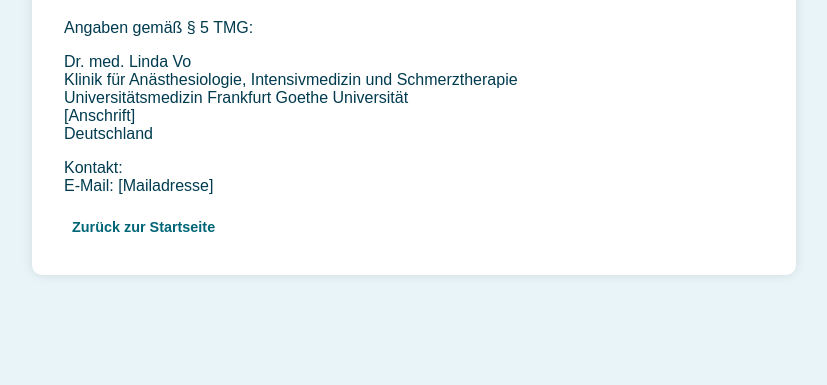
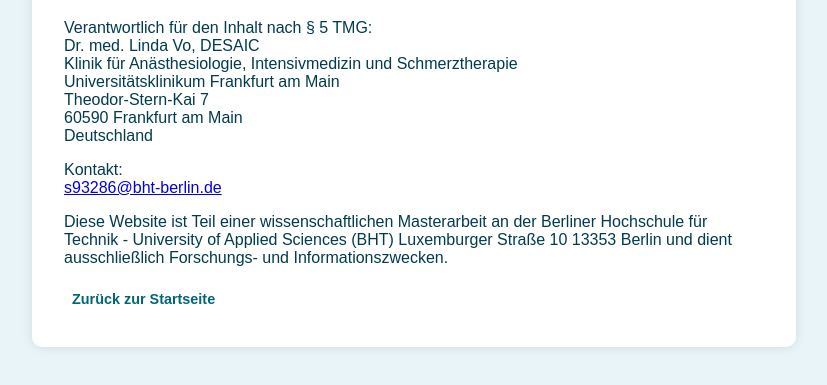
Before and after one commit to LindaVoMD/BambooBreak, a plain HTML site: page imprint.html in a window 1280 px wide. Shown: the part 141-526 px from the top of the page, without its empty margins (226-1053 px from the left). Drawn offline with Linux system fonts and the light colour scheme.

Commit message:
Update imprint.html

```diff
--- a/imprint.html
+++ b/imprint.html
@@ -9,17 +9,27 @@
 <body>
   <main>
     <h1>Impressum</h1>
-    <p>Angaben gemäß § 5 TMG:</p>
     <p>
-      Dr. med. Linda Vo<br>
+      Verantwortlich für den Inhalt nach § 5 TMG:<br>
+      Dr. med. Linda Vo, DESAIC<br>
       Klinik für Anästhesiologie, Intensivmedizin und Schmerztherapie<br>
-      Universitätsmedizin Frankfurt Goethe Universität<br>
-      [Anschrift]<br>
+      Universitätsklinikum Frankfurt am Main<br>
+      Theodor-Stern-Kai 7<br>
+      60590 Frankfurt am Main<br>
       Deutschland
     </p>
     <p>
       Kontakt:<br>
-      E-Mail: [Mailadresse]
+      <a href="mailto:s93286@bht-berlin.de">s93286@bht-berlin.de</a>
+    </p>
+    <p>
+      Diese Website ist Teil einer wissenschaftlichen Masterarbeit an der
+
+      Berliner Hochschule für Technik - University of Applied Sciences (BHT)
+      Luxemburger Straße 10
+      13353 Berlin
+
+      und dient ausschließlich Forschungs- und Informationszwecken.
     </p>
     <button onclick="location.href='index.html'" class="icon-button">Zurück zur Startseite</button>
   </main>
```
